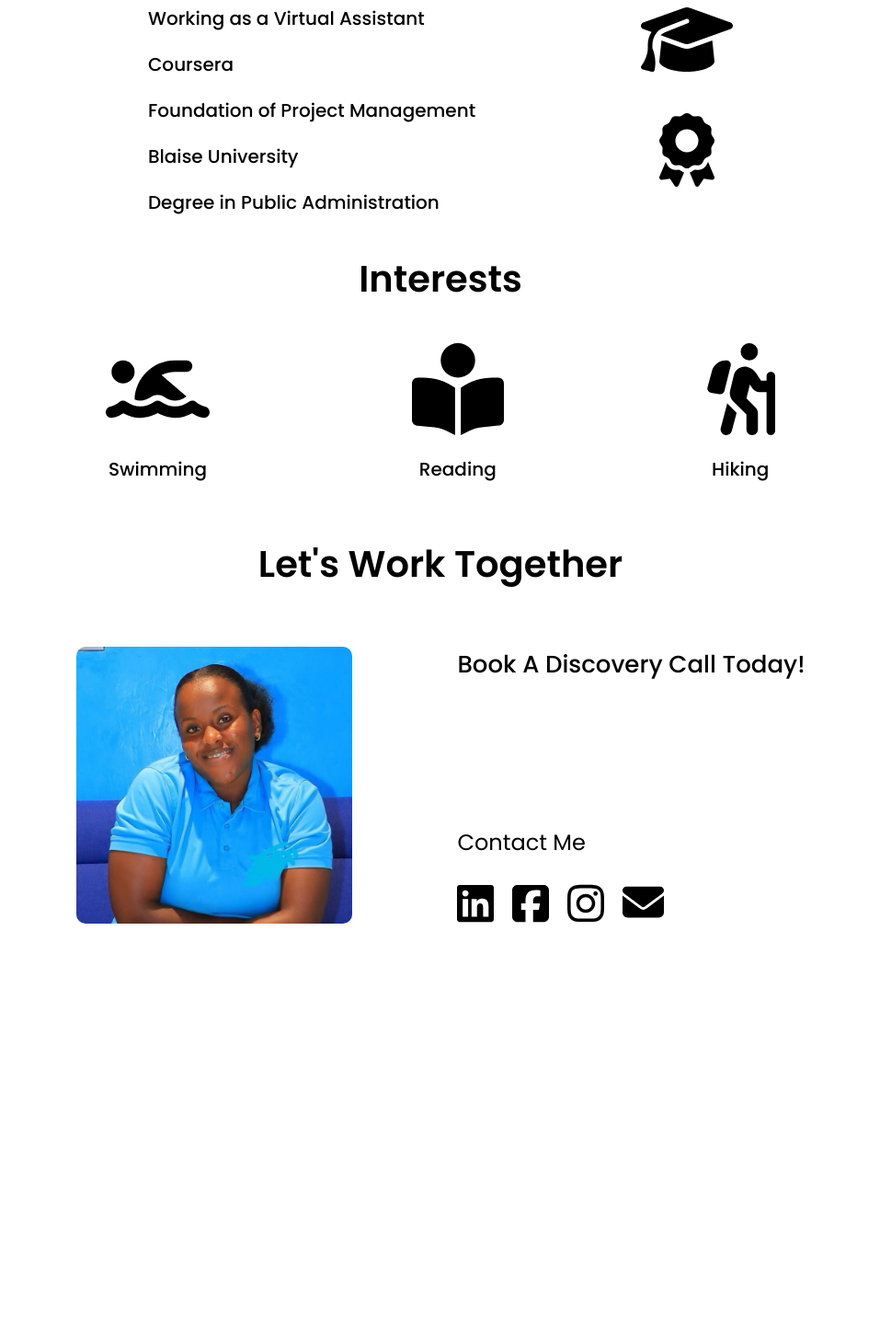
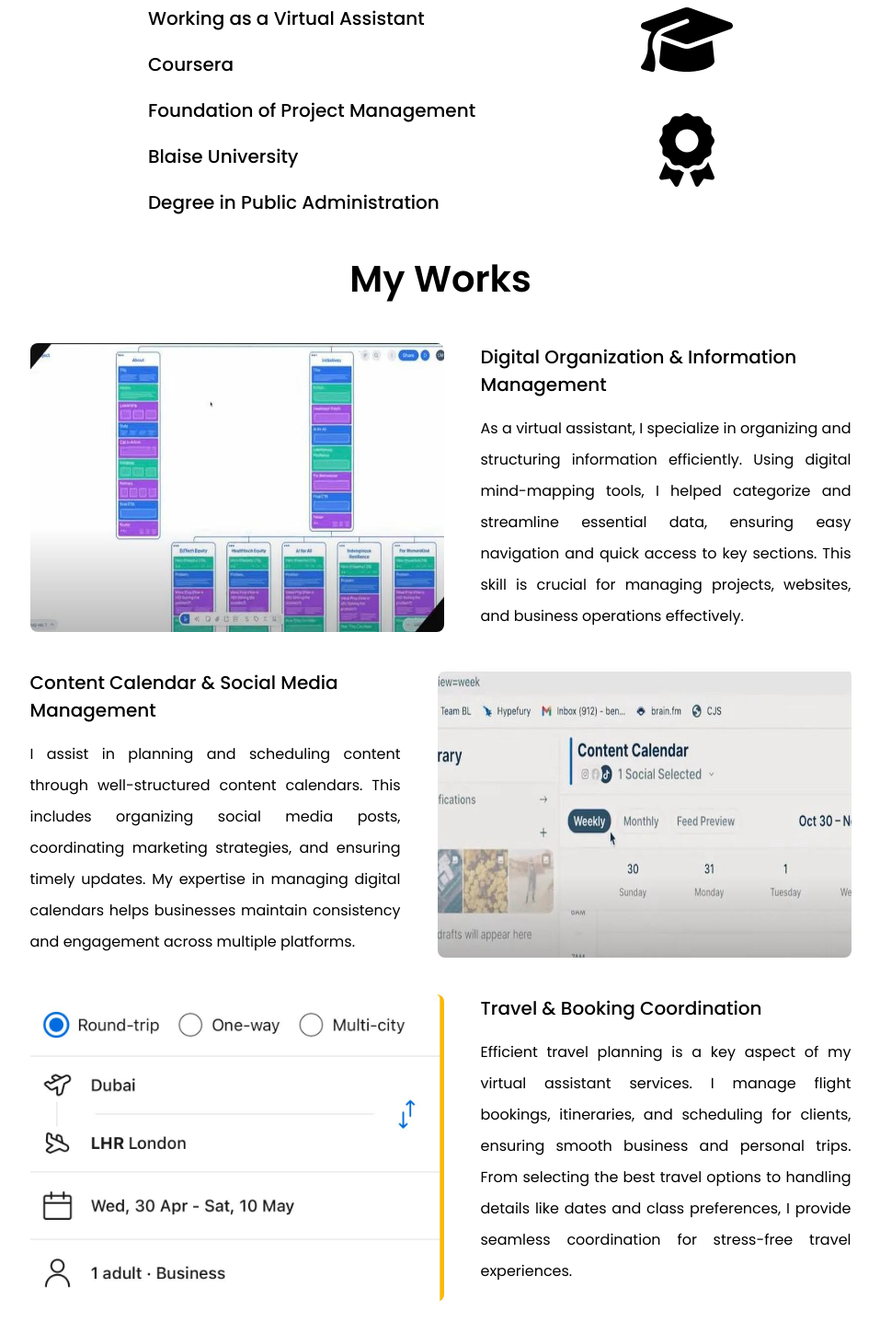
Before and after one commit to sithuhtet016/caroline-portfolio, a website: page index.html in a window 1280 px wide. Shown: the part 3691-5140 px from the top of the page at 92% size, without its empty margins (161-1118 px from the left). Before the commit the page ends 4775 px from the top, so only its background shows below. Drawn offline with Linux system fonts and the light colour scheme.

Commit message:
update my works section

```diff
--- a/index.html
+++ b/index.html
@@ -14,6 +14,10 @@
         }
         p,li {
             line-height: 34px;
+        }
+        .projectImg {
+            max-width: 450px !important;
+            border-radius: 8px;
         }
     </style>
 </head>
@@ -215,6 +219,33 @@
             </div>
         </div>
     </div>
+    <!-- my works -->
+    <div class="w-[893px] mx-auto mb-[40px]">
+        <h1 class="text-center text-[40px] font-semibold mt-[20px] mb-[40px]">My Works</h1>
+        <div class="flex flex-col gap-[40px]">
+            <div class="flex gap-[40px]">
+                <img class="projectImg" src="./assets/images/project1.jpg" alt="project1">
+                <div>
+                    <h4 class="font-medium text-[20px] mb-[16px]">Digital Organization & Information Management</h4>
+                    <p class="text-justify">As a virtual assistant, I specialize in organizing and structuring information efficiently. Using digital mind-mapping tools, I helped categorize and streamline essential data, ensuring easy navigation and quick access to key sections. This skill is crucial for managing projects, websites, and business operations effectively.</p>
+                </div>
+            </div>
+            <div class="flex flex-row-reverse gap-[40px]">
+                <img class="projectImg" src="./assets/images/project2.jpg" alt="project2">
+                <div>
+                    <h4 class="font-medium text-[20px] mb-[16px]">Content Calendar & Social Media Management</h4>
+                    <p class="text-justify">I assist in planning and scheduling content through well-structured content calendars. This includes organizing social media posts, coordinating marketing strategies, and ensuring timely updates. My expertise in managing digital calendars helps businesses maintain consistency and engagement across multiple platforms.</p>
+                </div>
+            </div>
+            <div class="flex gap-[40px]">
+                <img class="projectImg" src="./assets/images/project3.jpg" alt="project3">
+                <div>
+                    <h4 class="font-medium text-[20px] mb-[16px]">Travel & Booking Coordination</h4>
+                    <p class="text-justify">Efficient travel planning is a key aspect of my virtual assistant services. I manage flight bookings, itineraries, and scheduling for clients, ensuring smooth business and personal trips. From selecting the best travel options to handling details like dates and class preferences, I provide seamless coordination for stress-free travel experiences.</p>
+                </div>
+            </div>
+        </div>
+    </div>
     <!-- interests -->
     <div class="w-[793px] mx-auto">
         <h1 class="text-center text-[40px] font-semibold mt-[20px] mb-[40px]">Interests</h1>
```
Also changed, not shown: assets/images/project1.jpg (added), assets/images/project2.jpg (added), assets/images/project3.jpg (added).
